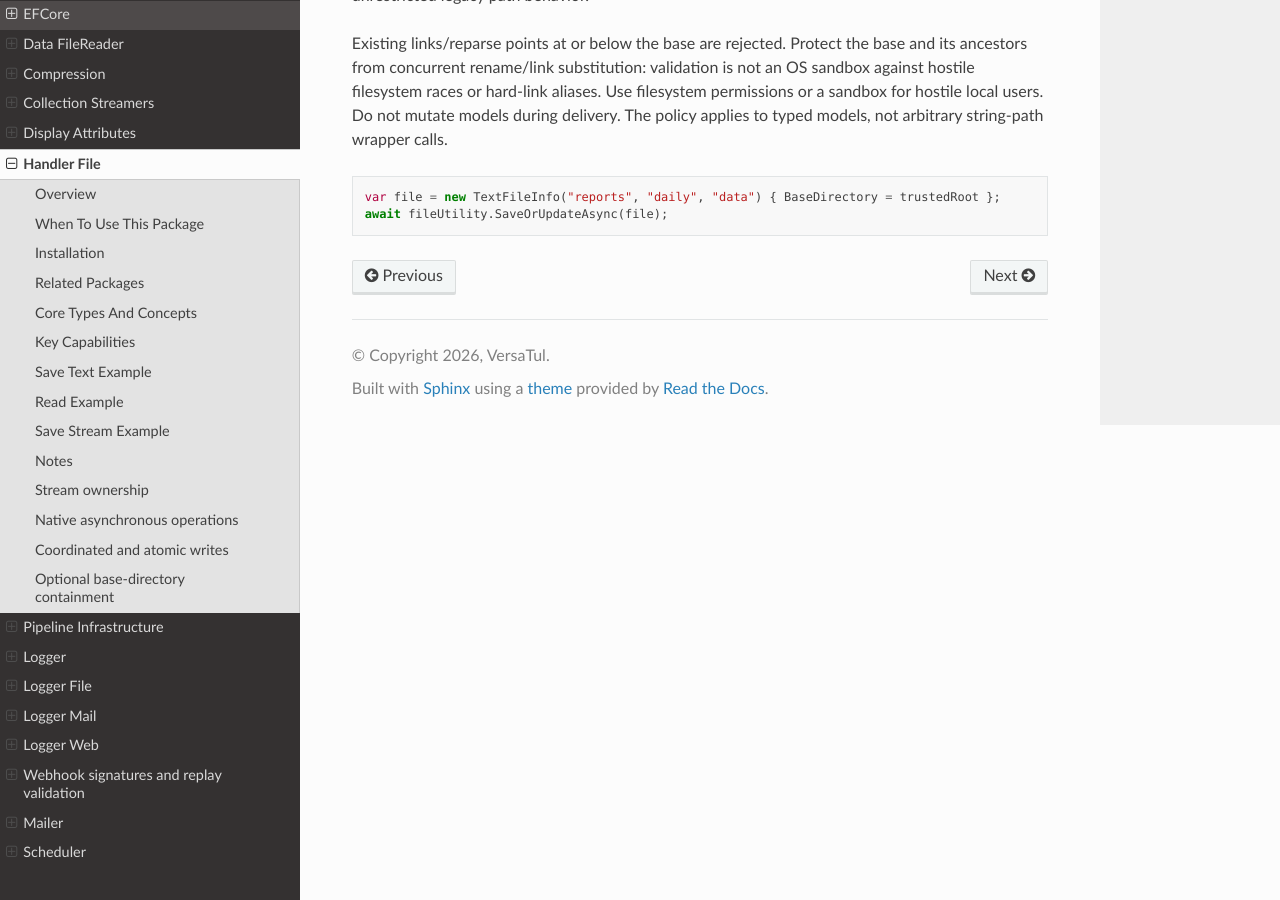
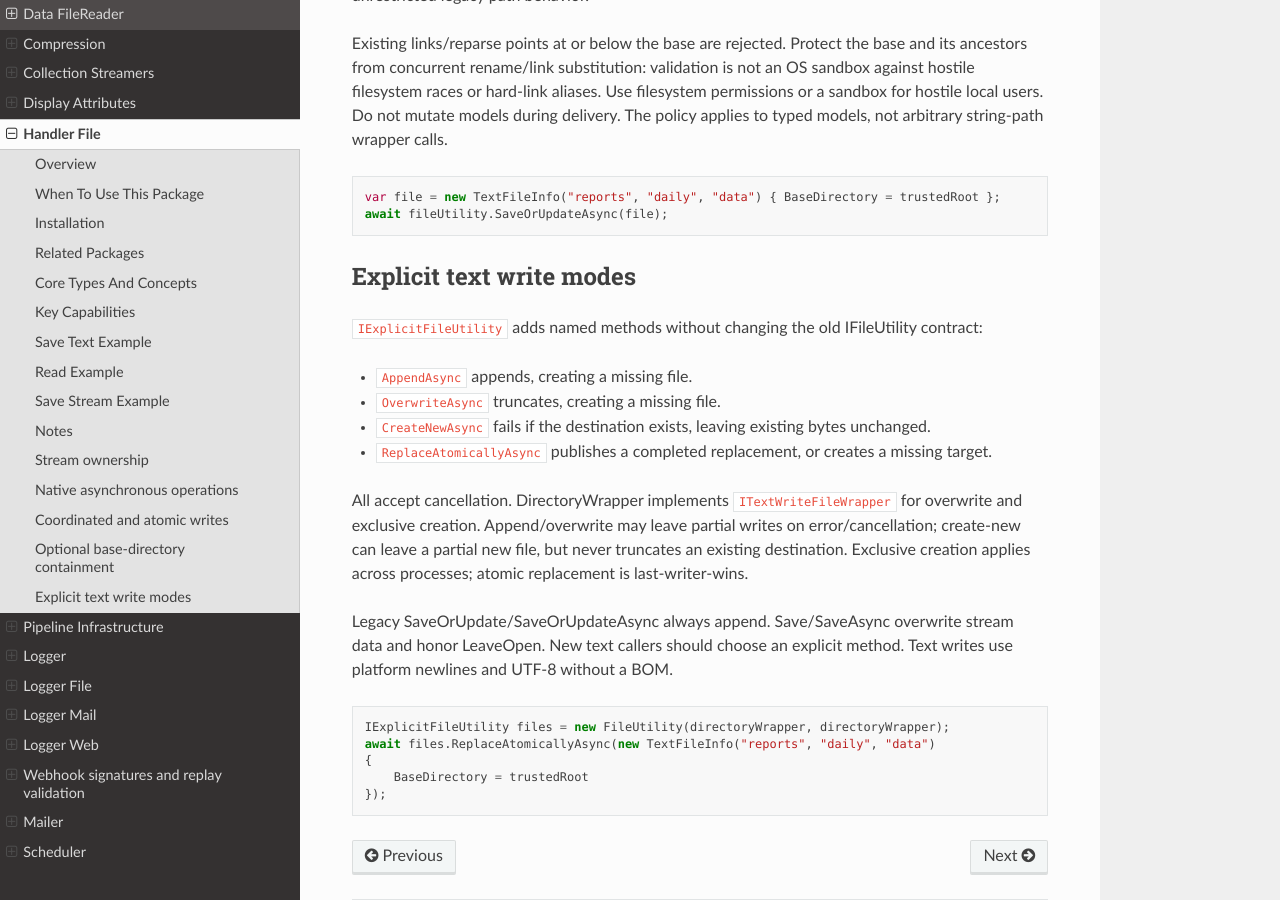
Before and after one commit to BjornWilliams/DocsVersaTul, a Sphinx documentation site: the page built from docs/source/handler-file.rst, in a window 1280 px wide and 900 px high, scrolled down 3590 px. Built offline with Sphinx 7.4.7 and the Read the Docs theme 3.1.0, drawn with Linux system fonts in a browser that asks for light colours.

Commit message:
Document explicit file write modes
AB#2882 AB#2877

```diff
--- a/docs/source/handler-file.rst
+++ b/docs/source/handler-file.rst
@@ -172,3 +172,30 @@ applies to typed models, not arbitrary string-path wrapper calls.
 
    var file = new TextFileInfo("reports", "daily", "data") { BaseDirectory = trustedRoot };
    await fileUtility.SaveOrUpdateAsync(file);
+
+Explicit text write modes
+--------------------------
+
+``IExplicitFileUtility`` adds named methods without changing the old IFileUtility contract:
+
+* ``AppendAsync`` appends, creating a missing file.
+* ``OverwriteAsync`` truncates, creating a missing file.
+* ``CreateNewAsync`` fails if the destination exists, leaving existing bytes unchanged.
+* ``ReplaceAtomicallyAsync`` publishes a completed replacement, or creates a missing target.
+
+All accept cancellation. DirectoryWrapper implements ``ITextWriteFileWrapper`` for overwrite
+and exclusive creation. Append/overwrite may leave partial writes on error/cancellation;
+create-new can leave a partial new file, but never truncates an existing destination.
+Exclusive creation applies across processes; atomic replacement is last-writer-wins.
+
+Legacy SaveOrUpdate/SaveOrUpdateAsync always append. Save/SaveAsync overwrite stream data
+and honor LeaveOpen. New text callers should choose an explicit method. Text writes use
+platform newlines and UTF-8 without a BOM.
+
+.. code-block:: csharp
+
+   IExplicitFileUtility files = new FileUtility(directoryWrapper, directoryWrapper);
+   await files.ReplaceAtomicallyAsync(new TextFileInfo("reports", "daily", "data")
+   {
+       BaseDirectory = trustedRoot
+   });
```
